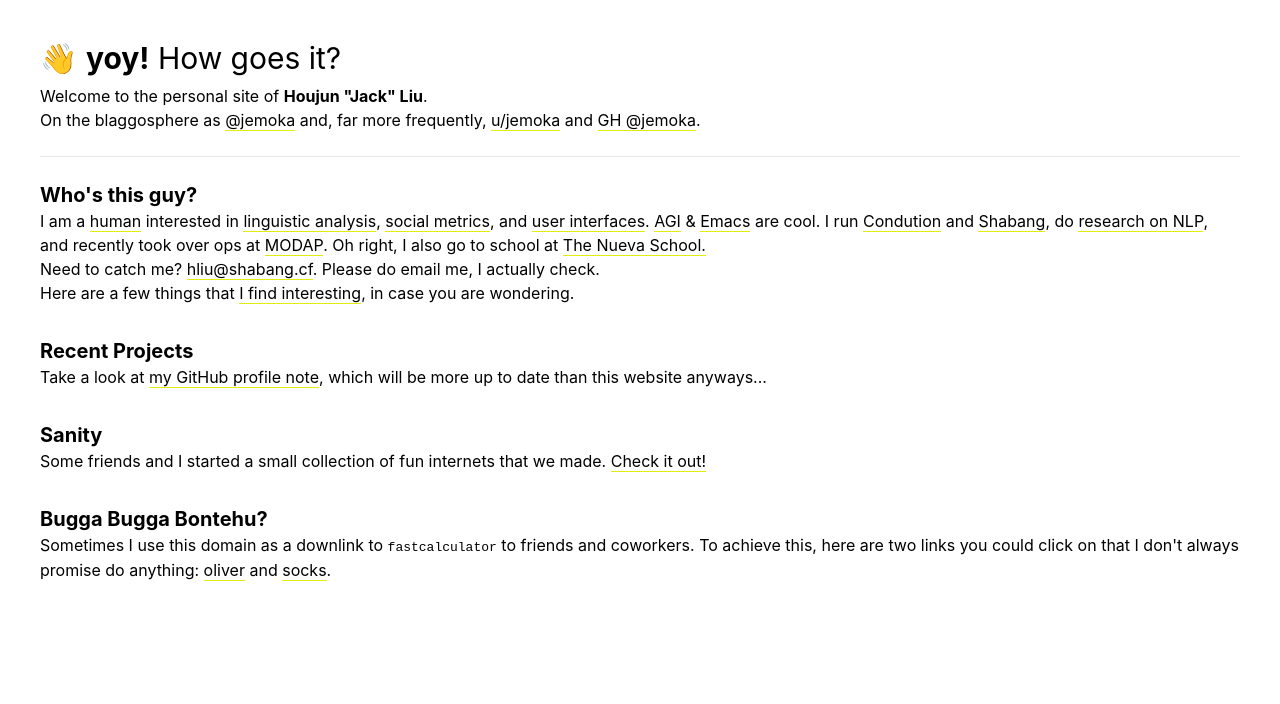
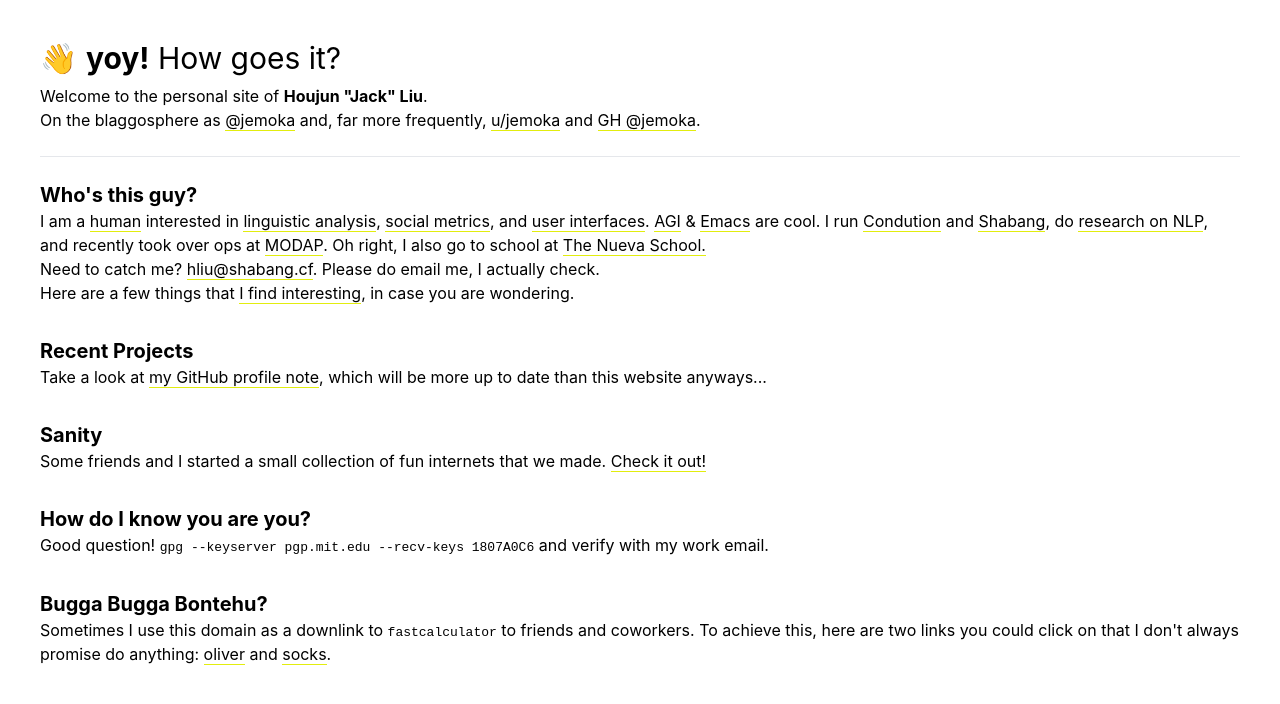
Before and after one commit to Jemoka/me, a Next.js app: page / in a window 1280 px wide. Shown: the top 704 px of the page. Built offline with nearby package versions, Linux system fonts and the light colour scheme.

Commit message:
added information about keys

```diff
--- a/pages/index.js
+++ b/pages/index.js
@@ -30,6 +30,10 @@
             Some friends and I started a small collection of fun internets that we made. <a href="https://www.sanity.gq">Check it out!</a>
             <br />
             <br />
+            <h1 className="mt-2 text-xl font-bold">How do I know you are you?</h1>
+	    Good question! <span className="code">gpg --keyserver pgp.mit.edu --recv-keys 1807A0C6</span> and verify with my work email.
+            <br />
+            <br />
             <h1 className="mt-2 text-xl font-bold">Bugga Bugga Bontehu?</h1>
             Sometimes I use this domain as a downlink to <span className="code">fastcalculator</span> to friends and coworkers. To achieve this, here are two links you could click on that I don't always promise do anything: <a href="https://oliver.jemoka.com/">oliver</a> and <a href="https://socks.jemoka.com/">socks</a>.
         </div>
```
